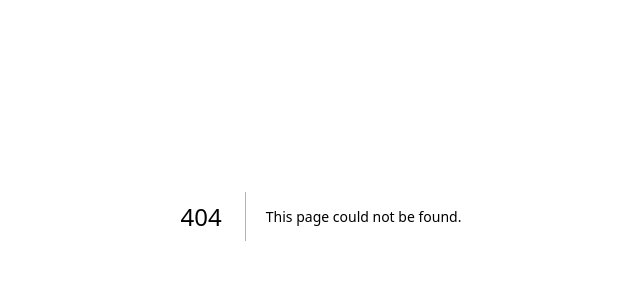
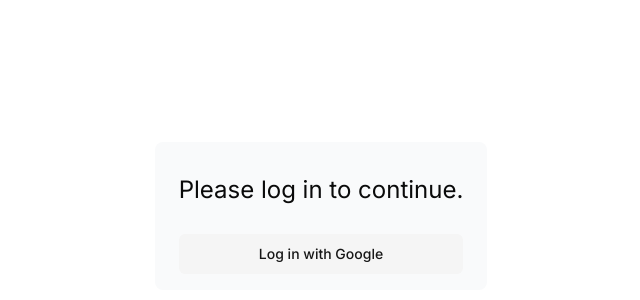
Before and after one commit to Artemiskgg1/inventra-dimension, a Next.js app: page /login in a window 1280 px wide. Before the commit this address had no page. Shown: the part 184-484 px from the top of the page, without its empty margins (319-959 px from the left). Built offline with nearby package versions, Linux system fonts and the light colour scheme.

Commit message:
chore: Remove unused code and update login page layout

```diff
--- /dev/null
+++ b/app/(auth)/layout.tsx
@@ -0,0 +1,4 @@
+function AuthLayout({ children }: { children: React.ReactNode }) {
+  return <div className="grid place-items-center h-screen">{children}</div>;
+}
+export default AuthLayout;
--- /dev/null
+++ b/app/(auth)/login/page.tsx
@@ -0,0 +1,12 @@
+import LoginForm from "@/components/LoginForm";
+import React from "react";
+
+function LoginPage() {
+  return (
+    <div>
+      <LoginForm />
+    </div>
+  );
+}
+
+export default LoginPage;
--- a/auth.ts
+++ b/auth.ts
@@ -70,7 +70,6 @@
 
 export default NextAuth(config);
 
-// Use it in server contexts
 export function auth(
   ...args:
     | [GetServerSidePropsContext["req"], GetServerSidePropsContext["res"]]
--- /dev/null
+++ b/components/LoginForm.tsx
@@ -0,0 +1,35 @@
+"use client";
+
+// import { calSans } from "@/app/fonts";
+import { signIn } from "next-auth/react";
+import { useFormStatus } from "react-dom";
+import { Button } from "./ui/button";
+
+export default function LoginForm() {
+  return (
+    <div className="space-y-3">
+      <div className="flex-1 rounded-lg bg-gray-50 px-6 pb-4 pt-8">
+        <h1 className={` mb-3 text-2xl dark:text-black`}>
+          Please log in to continue.
+        </h1>
+
+        <LoginButton />
+      </div>
+    </div>
+  );
+}
+
+function LoginButton() {
+  const { pending } = useFormStatus();
+
+  return (
+    <Button
+      className="mt-4 w-full"
+      variant={"secondary"}
+      aria-disabled={pending}
+      onClick={() => signIn("google", { callbackUrl: "/dashboard" })}
+    >
+      Log in with Google
+    </Button>
+  );
+}
```
